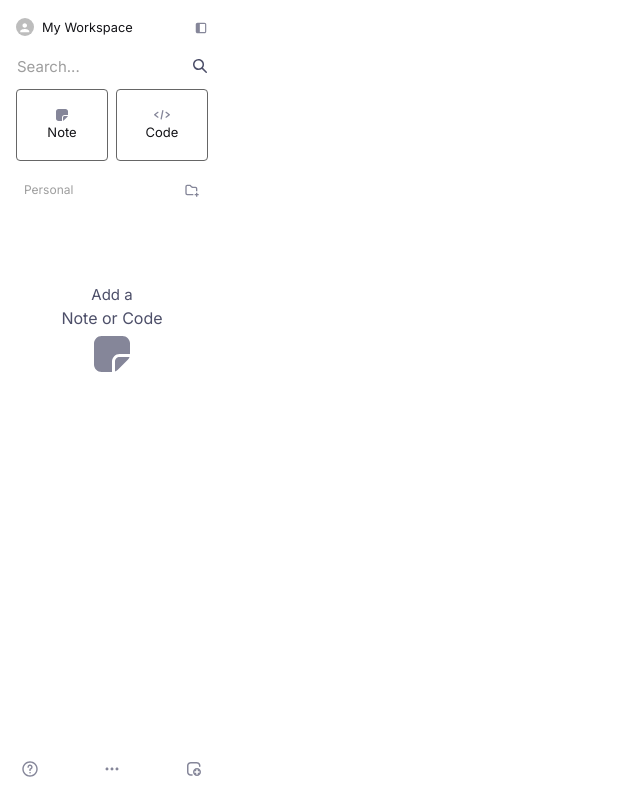
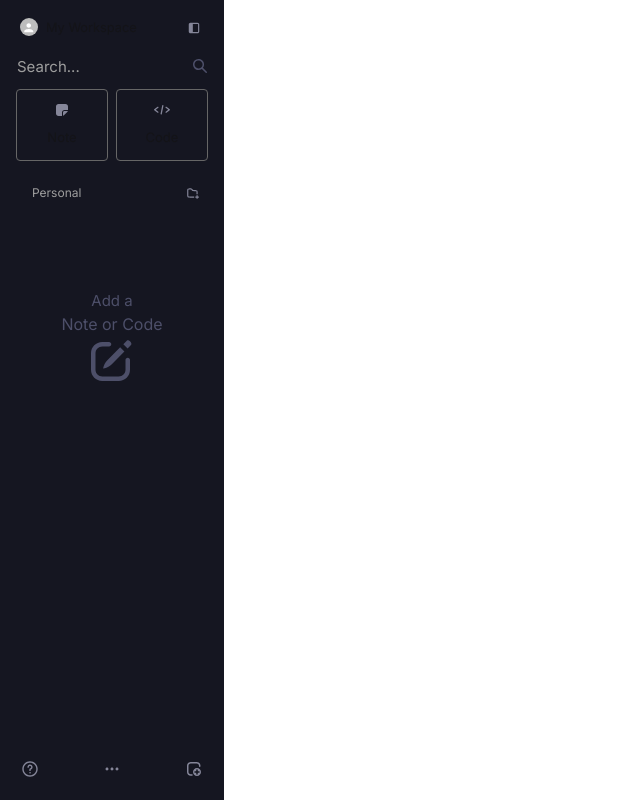
Before and after one commit to douji-hub/Stamind, a Next.js app: page / in a window 1280 px wide. Shown: the whole page, without its empty margins (0-640 px from the left). Built offline with nearby package versions, Linux system fonts and the light colour scheme.

Commit message:
refactor/補狀態還有缺失缺失icon 組件化

```diff
--- a/app/page.tsx
+++ b/app/page.tsx
@@ -1,4 +1,4 @@
-import Sidebar from '../components/sidebar/sidebar'
+import Sidebar from '@/components/sidebar/sidebar'
 
 export default function Home() {
   return (
--- /dev/null
+++ b/src/components/sidebar/Avatar/UserAvatar.tsx
@@ -0,0 +1,13 @@
+'use client'
+import Avatar from '@mui/material/Avatar'
+
+const UserAvatar = () => {
+  return (
+    <div className="flex px-[0.25rem] py-[0.4rem] w-[7.9375rem] rounded-[0.375rem] hover:bg-[#2C2D3C] transition-all duration-500 ">
+      <Avatar alt="User Name" sx={{ width: 18, height: 18 }} />
+      <div className="ms-[0.5rem] text-[0.8rem]">My Workspace</div>
+    </div>
+  )
+}
+
+export default UserAvatar
--- a/components/sidebar/sidebar.tsx
+++ b/src/components/sidebar/sidebar.tsx
@@ -1,6 +1,7 @@
 import React from 'react'
 import Image from 'next/image'
-import Avatar from '@mui/material/Avatar'
+
+import UserAvatar from './Avatar/UserAvatar.tsx'
 
 const Sidebar = () => {
   //   const [searchValue, setSearchValue] = useState("");
@@ -10,28 +11,28 @@ const Sidebar = () => {
   //   };
 
   return (
-    <div className="w-[14rem] h-screen bg-black-stamind-black-850 flex flex-col justify-between">
+    <div className="w-[14rem] h-screen bg-stamind-black-850 flex flex-col justify-between">
       <div className="px-[1rem]">
         <div className="py-[0.75rem]">
           <div className="flex items-center  justify-between">
-            <div className="flex py-[0.4rem] w-[7.9375rem]">
-              <Avatar alt="User Name" sx={{ width: 18, height: 18 }} />
-              <div className="ms-[0.5rem] text-[0.8rem]">My Workspace</div>
+            <UserAvatar />
+            <div className="flex items-center  justify-center h-[1.75rem] w-[1.75rem] rounded-[0.375rem] hover:bg-[#2C2D3C] transition-all duration-500">
+              <Image
+                src="/images/Sidebar/sidebar.svg"
+                width={14}
+                height={14}
+                alt="sidebar"
+              />
             </div>
-            <Image
-              src="/images/Sidebar/sidebar.svg"
-              width={14}
-              height={14}
-              alt="sidebar"
-            />
           </div>
           <div className="flex items-center  justify-between mt-[0.75rem] ">
             <input
               type="text"
               placeholder="Search..."
-              className="w-[9.5rem] h-[1.3rem] bg-black-stamind-black-850 border border-transparent focus:border-primary-stamind-blue-800 focus:outline-none placeholder:text-[#9E9E9E] placeholder:text-[15px]"
+              className="w-[9.5rem] h-[1.3rem] bg-stamind-black-850 border border-transparent focus:border-primary-stamind-blue-800 focus:outline-none placeholder:text-[#9E9E9E] placeholder:text-[15px] caret-[#2058AF]"
             />
             <Image
+              className=""
               src="/images/Sidebar/search-1.svg"
               width={16}
               height={16}
@@ -43,6 +44,7 @@ const Sidebar = () => {
         <div className="flex items-center justify-between">
           <div className="w-[5.75rem] h-[4.5rem] rounded-[0.25rem] border border-[#666666] flex flex-col justify-center items-center">
             <Image
+              className="mb-[0.625rem]"
               src="/images/Sidebar/note.svg"
               width={16}
               height={16}
@@ -52,6 +54,7 @@ const Sidebar = () => {
           </div>
           <div className="w-[5.75rem] h-[4.5rem] rounded-[0.25rem] border border-[#666666] flex flex-col justify-center items-center">
             <Image
+              className="mb-[0.625rem]"
               src="/images/Sidebar/code.svg"
               width={16}
               height={16}
@@ -61,9 +64,12 @@ const Sidebar = () => {
           </div>
         </div>
         <div className="mt-[1rem]">
-          <div className="flex items-center justify-between px-[0.5rem] py-[0.25rem]">
-            <div className="text-[12px] text-[#9E9E9E] ">Personal</div>
+          <div className="flex items-center justify-between w-[12rem] px-[0.5rem] py-[0.25rem]">
+            <div className="flex items-center h-[1.5rem] w-[10.625rem] px-[0.5rem] text-[12px] text-[#9E9E9E] rounded-[0.375rem] hover:bg-[#2C2D3C] transition-all duration-500">
+              Personal
+            </div>
             <Image
+              className="ms-[0.625rem]"
               src="/images/Sidebar/folder-add.svg"
               width={16}
               height={16}
@@ -77,11 +83,11 @@ const Sidebar = () => {
               </div>
               <div className="text-[#4D4F69]">Note or Code</div>
               <Image
-                src="/images/Sidebar/note.svg"
+                src="/images/Sidebar/edit.svg"
                 className="mx-auto"
                 width={48}
                 height={48}
-                alt="note"
+                alt="edit"
               />
             </div>
           </div>
```
Also changed, not shown: public/images/Sidebar/edit.svg (added).
